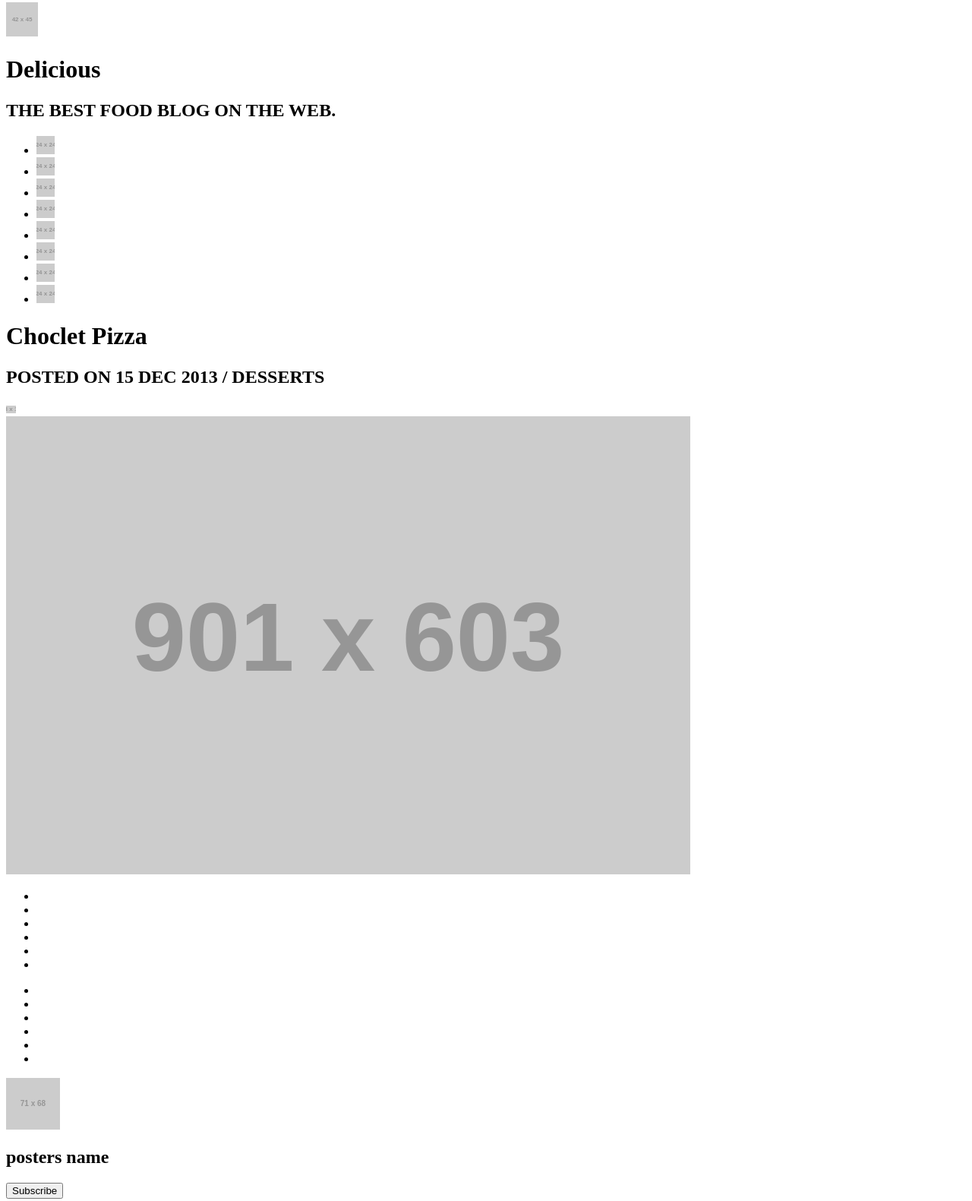
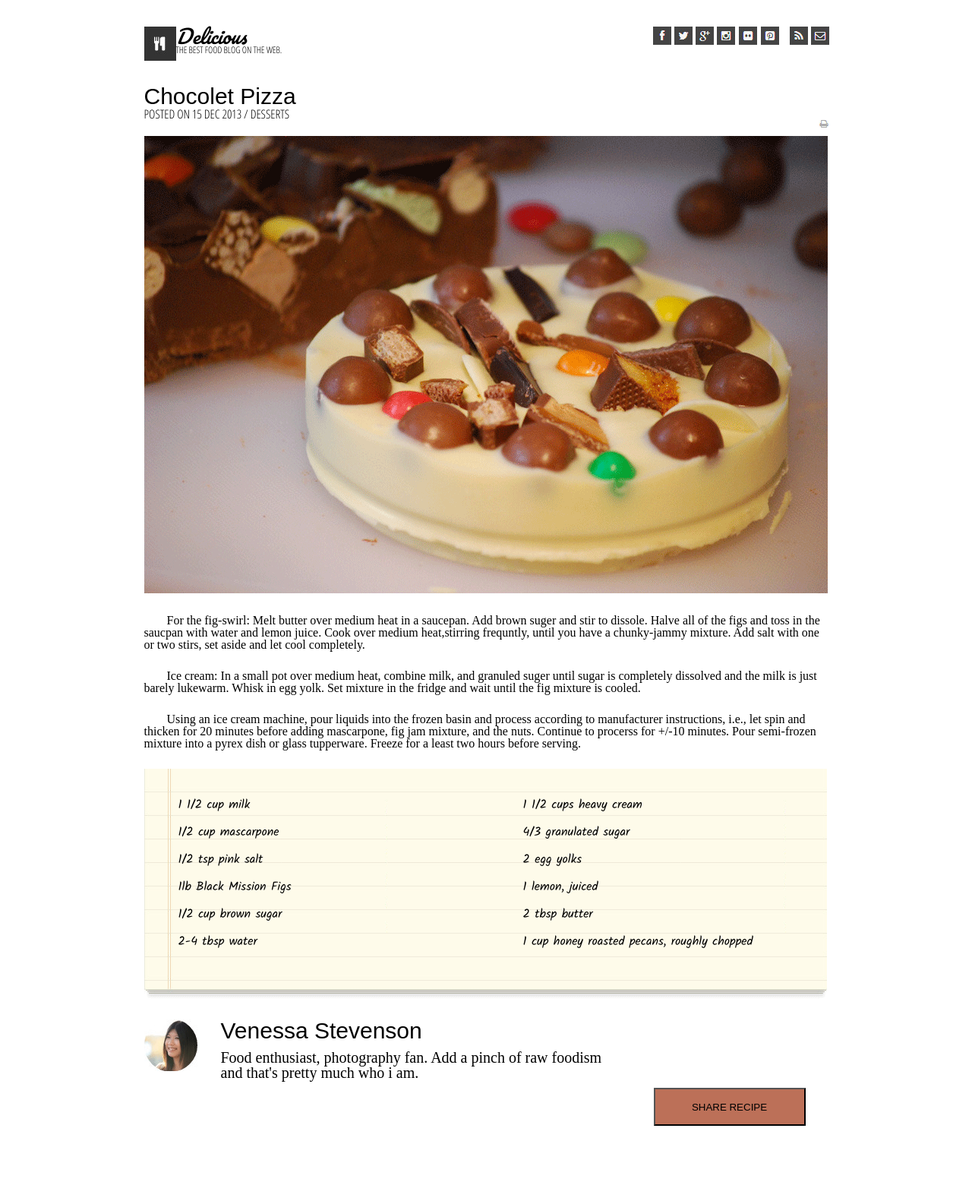
Before and after one commit to drkrieger1/chocolate--pizza-, a plain HTML site: page index.html in a window 1280 px wide. Shown: the part 5-1586 px from the top of the page at 76% size. Drawn offline with Linux system fonts and the light colour scheme; placeholder pictures from the web are drawn by us; a web font is replaced by a local one.

Commit message:
pizza is ready

```diff
--- a/index.html
+++ b/index.html
@@ -1,64 +1,75 @@
 <!DOCTYPE html>
 <html>
   <head>
+    <link rel="stylesheet" href="reset.css">
     <link rel="stylesheet" href="style.css">
+    <link href="https://fonts.googleapis.com/css?family=Francois+One|Kalam|Open+Sans+Condensed:300|Pacifico|Slabo+27px" rel="stylesheet">
     <meta charset="utf-8">
     <title>Chocolate Pizza</title>
   </head>
   <body>
     <header>
-  <img src="http://placehold.it/42x45/000000">
-  <h1>Delicious</h1>
-  <h2>THE BEST FOOD BLOG ON THE WEB.</h2>
-  <ul>
-    <li><img src="http://placehold.it/24x24/000000"></li>
-    <li><img src="http://placehold.it/24x24/000000"></li>
-    <li><img src="http://placehold.it/24x24/000000"></li>
-    <li><img src="http://placehold.it/24x24/000000"></li>
-    <li><img src="http://placehold.it/24x24/000000"></li>
-    <li id="li_space"><img src="http://placehold.it/24x24/000000"></li>
-    <li><img src="http://placehold.it/24x24/000000"></li>
-    <li><img src="http://placehold.it/24x24/000000"></li>
+   <section class="logo_box">
+    <img id="logo_img"src="photo/logo.png">
+    <h1 class="logo">Delicious</h1>
+    <h2 class="logo">THE BEST FOOD BLOG ON THE WEB.</h2>
+  </section>
+    <ul class="media">
+      <li><img src="photo/fb-icon.png"></li>
+      <li><img src="photo/twit-icon.png"></li>
+      <li><img src="photo/gp-icon.png"></li>
+      <li><img src="photo/insta-icon.png"></li>
+      <li><img src="photo/flic-icon.png"></li>
+      <li id="li_space"><img src="photo/pint-icon.png"></li>
+      <li><img src="photo/rss-icon.png"></li>
+      <li><img src="photo/mail-icon.png"></li>
     </ul>
   </header>
   <main>
-  <h1>Choclet Pizza</h1>
-  <h2>POSTED ON 15 DEC 2013 / DESSERTS</h2>
-  <img src="http://placehold.it/13x10/000000">
+    <section class="choco">
+    <h1 class="pizza">Chocolet Pizza</h1>
+    <h2 class="pizza">POSTED ON 15 DEC 2013 / DESSERTS</h2>
+  </section>
+    <img id="print"src="photo/print-icon.png">
     <section class="meat">
-  <img src="http://placehold.it/901x603/000000">
-    <article>
-      <p></p>
-      <p></p>
-      <p></P>
+    <img src="photo/choco-pizza.png">
+      <article class="text">
+        <p>For the fig-swirl: Melt butter over medium heat in a saucepan. Add brown suger and stir to dissole. Halve all of the figs and toss in the saucpan with water and lemon juice. Cook over medium heat,stirring frequntly, until you have a chunky-jammy mixture. Add salt with one or two stirs, set aside and let cool completely.</p>
+        <p>Ice cream: In a small pot over medium heat, combine milk, and granuled suger until sugar is completely dissolved and the milk is just barely lukewarm. Whisk in egg yolk. Set mixture in the fridge and wait until the fig mixture is cooled. </p>
+        <p>Using an ice cream machine, pour liquids into the frozen basin and process according to manufacturer instructions, i.e., let spin and thicken for 20 minutes before adding mascarpone, fig jam mixture, and the nuts. Continue to procerss for +/-10 minutes. Pour semi-frozen mixture into a pyrex dish or glass tupperware. Freeze for a least two hours before serving. </P>
       </article>
     </section>
   <section class="note">
-  <ul>
-    <li></li>
-    <li></li>
-    <li></li>
-    <li></li>
-    <li></li>
-    <li></li>
+    <ul class="list1">
+      <li>1 1/2 cup milk
+  </li>
+      <li> 1/2 cup mascarpone
+  </li>
+      <li>1/2 tsp pink salt</li>
+      <li>1lb Black Mission Figs
+  </li>
+      <li>1/2 cup brown sugar
+  </li>
+      <li>2-4 tbsp water</li>
     </ul>
-  <ul>
-    <li></li>
-    <li></li>
-    <li></li>
-    <li></li>
-    <li></li>
-    <li></li>
+    <ul class="list2">
+      <li>1 1/2 cups heavy cream</li>
+      <li>4/3 granulated sugar </li>
+      <li>2 egg yolks </li>
+      <li>1 lemon, juiced</li>
+      <li>2 tbsp butter </li>
+      <li>1 cup honey roasted pecans, roughly chopped</li>
     </ul>
   </section>
-<section>
-  <img src="http://placehold.it/71x68/000000">
-  <h1>posters name</h1>
-  <p></p>
-  <button>Subscribe</button>
+  <section class="about">
+    <img id="poster_img" src="photo/van-pic.png">
+    <h1>Venessa Stevenson</h1>
+    <p>Food enthusiast, photography fan. Add a pinch of raw foodism and that's pretty much who i am.</p>
+    <button>SHARE RECIPE</button>
   </section>
   </main>
   <footer>
   </footer>
+
 </body>
 </html>
--- /dev/null
+++ b/reset.css
@@ -0,0 +1,48 @@
+/* http://meyerweb.com/eric/tools/css/reset/
+   v2.0 | 20110126
+   License: none (public domain)
+*/
+
+html, body, div, span, applet, object, iframe,
+h1, h2, h3, h4, h5, h6, p, blockquote, pre,
+a, abbr, acronym, address, big, cite, code,
+del, dfn, em, img, ins, kbd, q, s, samp,
+small, strike, strong, sub, sup, tt, var,
+b, u, i, center,
+dl, dt, dd, ol, ul, li,
+fieldset, form, label, legend,
+table, caption, tbody, tfoot, thead, tr, th, td,
+article, aside, canvas, details, embed,
+figure, figcaption, footer, header, hgroup,
+menu, nav, output, ruby, section, summary,
+time, mark, audio, video {
+	margin: 0;
+	padding: 0;
+	border: 0;
+	font-size: 100%;
+	font: inherit;
+	vertical-align: baseline;
+}
+/* HTML5 display-role reset for older browsers */
+article, aside, details, figcaption, figure,
+footer, header, hgroup, menu, nav, section {
+	display: block;
+}
+body {
+	line-height: 1;
+}
+ol, ul {
+	list-style: none;
+}
+blockquote, q {
+	quotes: none;
+}
+blockquote:before, blockquote:after,
+q:before, q:after {
+	content: '';
+	content: none;
+}
+table {
+	border-collapse: collapse;
+	border-spacing: 0;
+}
--- a/style.css
+++ b/style.css
@@ -0,0 +1,129 @@
+*{
+
+}
+header {
+  width:901px;
+  margin: 0 auto;
+  margin-top: 40px;
+}
+main {
+  width: 901px;
+  margin: 0 auto;
+  margin-top: 50px;
+  height: 1500px;
+}
+.logo {
+  width:350px;
+
+}
+.logo_box h1 {
+  font-family: 'Pacifico', cursive;
+  font-size: 25px;
+  font-style: italic;
+}
+.logo_box h2{
+  font-family: 'Open Sans Condensed', sans-serif;
+  font-size: 12px;
+}
+.logo_box{
+  width: 350px;
+  float:left;
+}
+#logo_img{
+  float:left;
+}
+.media{
+  width:240px;
+  margin-left: 670px;
+  margin-top: 10px;
+}
+.media li {
+  display:inline;
+}
+#li_space{
+  padding-right:10px;
+}
+/* main  */
+.pizza{
+  width: 350px;
+}
+.choco h1{
+  font-family: 'Francois One', sans-serif;
+  font-size: 30px;
+}
+.choco h2 {
+  font-family: 'Open Sans Condensed', sans-serif;
+}
+#print{
+  float: right;
+  margin-bottom: 10px;
+}
+.text{
+  margin-top: 25px;
+  margin-bottom: 25px
+}
+.text p {
+  margin-top: 25px;
+   text-indent: 30px;
+   font-family: "Times New Roman", Times, serif;
+}
+/* note */
+.note {
+  width: 899px;
+  height: 305px;
+  background-image: url("photo/list-bg.png");
+  margin-bottom: 25px;
+}
+.list1{
+  width: 400px;
+  float: left;
+  margin-top:20px;
+  margin-left:25px;
+}
+.list2{
+  width: 400px;
+  float: right;
+   margin-top:20px;
+  margin-right:20px;
+}
+.list1 li {
+  margin: 20px;
+  font-family: 'Kalam', cursive;
+}
+.list2 li {
+  margin: 20px;
+  font-family: 'Kalam', cursive;
+}
+.about h1{
+  width: 400px;
+  margin-left: 10px;
+}
+.about p{
+  width: 600px;
+  height: 50px;
+  margin-left: 20px;
+  margin-top: 10px;
+}
+#poster_img{
+  float: left;
+  margin-right: 30px;
+}
+.about button {
+  float: right;
+  margin-right: 30px;
+  margin-bottom: 50px;
+  width: 200px;
+  height: 50px;
+  background-color: #bc7058
+}
+.about{
+  height: 180px;
+}
+.about p {
+  font-family: "Times New Roman", Times, serif;
+  font-size: 20px;
+}
+.about h1 {
+  font-family: 'Francois One', sans-serif;
+  font-size: 30px;
+}
```
Lines whose indentation alone changed are shown as unchanged.
